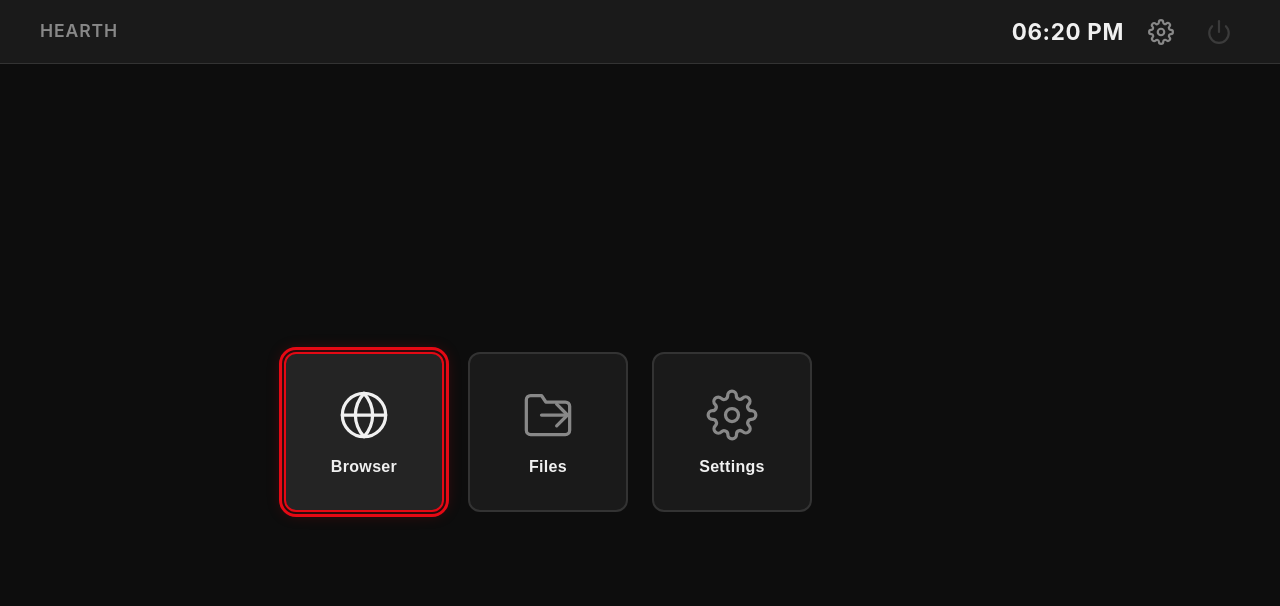
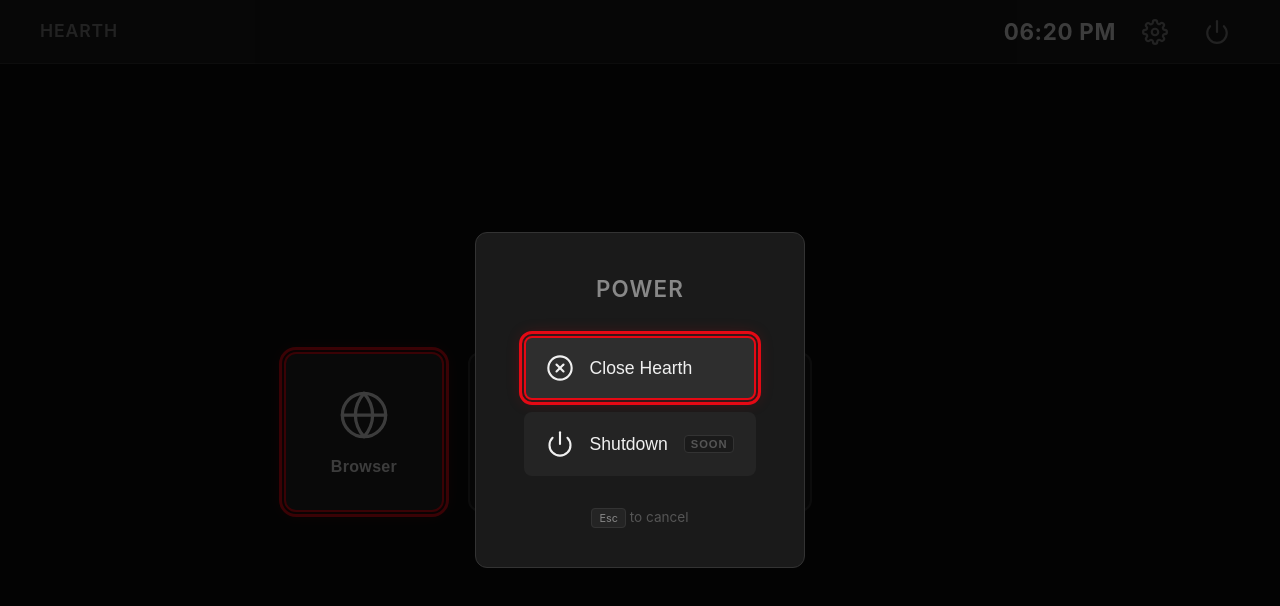
Before and after one commit to japaqonik/hearth, a Svelte app: page / in a window 1280 px wide. Both pictures are taken after a click on the button 1219 px from the left and 31 px from the top of the page. Shown: the top 606 px of the page. Built offline with nearby package versions, Linux system fonts and the light colour scheme.

Commit message:
Add handling for top bar + quit button

```diff
--- a/src/App.svelte
+++ b/src/App.svelte
@@ -1,7 +1,7 @@
 <script lang="ts">
   import { onMount } from "svelte";
-  import "./app.css";
   import Topbar from "./components/Topbar.svelte";
+  import PowerMenu from "./components/PowerMenu.svelte";
   import HomeScreen from "./views/HomeScreen.svelte";
   import FileManager from "./views/FileManager.svelte";
   import Settings from "./views/Settings.svelte";
@@ -13,6 +13,7 @@
   });
 
   let currentView = $derived($navigation.currentView);
+  let powerMenuOpen = $derived($navigation.powerMenuOpen);
 </script>
 
 <div class="layout">
@@ -27,6 +28,10 @@
       <Settings />
     {/if}
   </main>
+
+  {#if powerMenuOpen}
+    <PowerMenu />
+  {/if}
 </div>
 
 <style>
@@ -36,6 +41,7 @@
     display: flex;
     flex-direction: column;
     overflow: hidden;
+    position: relative;
   }
 
   .content {
--- a/src/components/AppGrid.svelte
+++ b/src/components/AppGrid.svelte
@@ -5,10 +5,11 @@
   interface Props {
     tiles: AppTileType[];
     focusedIndex: number;
+    active: boolean;
     onactivate: (tile: AppTileType) => void;
   }
 
-  let { tiles, focusedIndex, onactivate }: Props = $props();
+  let { tiles, focusedIndex, active, onactivate }: Props = $props();
 
   const COLS = 4;
 </script>
@@ -18,7 +19,7 @@
     <AppTile
       name={tile.name}
       icon={tile.icon}
-      focused={focusedIndex === i}
+      focused={active && focusedIndex === i}
       onclick={() => onactivate(tile)}
     />
   {/each}
--- /dev/null
+++ b/src/components/PowerMenu.svelte
@@ -0,0 +1,187 @@
+<script lang="ts">
+  import { onMount, onDestroy } from "svelte";
+  import { invoke } from "@tauri-apps/api/core";
+  import { navigation } from "../stores/navigation";
+
+  const options = [
+    { id: "close",    label: "Close Hearth",  icon: "x-circle",     available: true },
+    { id: "shutdown", label: "Shutdown",       icon: "power",        available: true },
+  ] as const;
+
+  type OptionId = typeof options[number]["id"];
+
+  let focusedIndex = $state(0);
+
+  async function activate(id: OptionId) {
+    if (id === "close") {
+      await invoke("close_app");
+    } else if (id === "shutdown") {
+      // Stub — will be implemented in the power management project
+      await invoke("shutdown_stub");
+      navigation.closePowerMenu();
+    }
+  }
+
+  function handleKey(e: KeyboardEvent) {
+    switch (e.key) {
+      case "ArrowUp":
+      case "ArrowLeft":
+        e.preventDefault();
+        focusedIndex = Math.max(focusedIndex - 1, 0);
+        break;
+      case "ArrowDown":
+      case "ArrowRight":
+        e.preventDefault();
+        focusedIndex = Math.min(focusedIndex + 1, options.length - 1);
+        break;
+      case "Enter":
+      case " ":
+        e.preventDefault();
+        activate(options[focusedIndex].id);
+        break;
+      case "Escape":
+        e.preventDefault();
+        navigation.closePowerMenu();
+        break;
+    }
+  }
+
+  onMount(() => window.addEventListener("keydown", handleKey));
+  onDestroy(() => window.removeEventListener("keydown", handleKey));
+</script>
+
+<!-- Backdrop -->
+<div class="backdrop" role="presentation" onclick={() => navigation.closePowerMenu()}>
+  <!-- Dialog — stop click propagation so clicking inside doesn't close -->
+  <div class="dialog" role="dialog" aria-modal="true" aria-label="Power menu"
+       onclick={(e) => e.stopPropagation()}>
+
+    <h2 class="title">Power</h2>
+
+    <div class="options">
+      {#each options as option, i}
+        <button
+          class="option"
+          class:focused={focusedIndex === i}
+          onclick={() => activate(option.id)}
+        >
+          {#if option.id === "close"}
+            <svg xmlns="http://www.w3.org/2000/svg" width="28" height="28" viewBox="0 0 24 24"
+                 fill="none" stroke="currentColor" stroke-width="1.8"
+                 stroke-linecap="round" stroke-linejoin="round">
+              <circle cx="12" cy="12" r="10"/>
+              <line x1="15" y1="9" x2="9" y2="15"/>
+              <line x1="9" y1="9" x2="15" y2="15"/>
+            </svg>
+          {:else}
+            <svg xmlns="http://www.w3.org/2000/svg" width="28" height="28" viewBox="0 0 24 24"
+                 fill="none" stroke="currentColor" stroke-width="1.8"
+                 stroke-linecap="round" stroke-linejoin="round">
+              <path d="M18.36 6.64a9 9 0 1 1-12.73 0"/>
+              <line x1="12" y1="2" x2="12" y2="12"/>
+            </svg>
+          {/if}
+          <span>{option.label}</span>
+          {#if option.id === "shutdown"}
+            <span class="badge">soon</span>
+          {/if}
+        </button>
+      {/each}
+    </div>
+
+    <p class="hint"><kbd>Esc</kbd> to cancel</p>
+  </div>
+</div>
+
+<style>
+  .backdrop {
+    position: fixed;
+    inset: 0;
+    background: rgba(0, 0, 0, 0.75);
+    display: flex;
+    align-items: center;
+    justify-content: center;
+    z-index: 100;
+    animation: fadeIn 150ms ease;
+  }
+
+  .dialog {
+    background: var(--surface);
+    border: 1px solid var(--border);
+    border-radius: var(--radius);
+    padding: 40px 48px;
+    min-width: 320px;
+    display: flex;
+    flex-direction: column;
+    align-items: center;
+    gap: 32px;
+  }
+
+  .title {
+    font-size: 1.4rem;
+    font-weight: 600;
+    color: var(--text-muted);
+    letter-spacing: 0.05em;
+    text-transform: uppercase;
+  }
+
+  .options {
+    display: flex;
+    flex-direction: column;
+    gap: 12px;
+    width: 100%;
+  }
+
+  .option {
+    display: flex;
+    align-items: center;
+    gap: 16px;
+    padding: 16px 20px;
+    background: var(--surface-2);
+    border: 2px solid transparent;
+    border-radius: var(--radius-sm);
+    color: var(--text);
+    font-size: 1.1rem;
+    font-weight: 500;
+    width: 100%;
+    transition: background var(--transition), border-color var(--transition);
+  }
+
+  .option:hover {
+    background: var(--surface-3);
+  }
+
+  .option.focused {
+    border-color: var(--accent);
+    box-shadow: 0 0 16px var(--accent-glow);
+    background: var(--surface-3);
+  }
+
+  .badge {
+    margin-left: auto;
+    font-size: 0.7rem;
+    font-weight: 600;
+    text-transform: uppercase;
+    letter-spacing: 0.08em;
+    color: var(--text-dim);
+    background: var(--surface);
+    border: 1px solid var(--border);
+    border-radius: 4px;
+    padding: 2px 6px;
+  }
+
+  .hint {
+    color: var(--text-dim);
+    font-size: 0.85rem;
+  }
+
+  kbd {
+    background: var(--surface-2);
+    border: 1px solid var(--border);
+    border-radius: 4px;
+    padding: 2px 7px;
+    font-family: inherit;
+    font-size: 0.8em;
+    color: var(--text-muted);
+  }
+</style>
--- a/src/components/Topbar.svelte
+++ b/src/components/Topbar.svelte
@@ -1,21 +1,65 @@
 <script lang="ts">
   import { onMount, onDestroy } from "svelte";
-  import { navigation } from "../stores/navigation";
+  import { navigation, TOPBAR_ITEMS } from "../stores/navigation";
 
   let time = $state("");
   let timer: ReturnType<typeof setInterval>;
+  let focusZone = $derived($navigation.focusZone);
+  let focusedTopbarIndex = $derived($navigation.focusedTopbarIndex);
 
   function updateClock() {
     const now = new Date();
     time = now.toLocaleTimeString([], { hour: "2-digit", minute: "2-digit" });
   }
 
+  function handleKey(e: KeyboardEvent) {
+    if (focusZone !== "topbar") return;
+
+    switch (e.key) {
+      case "ArrowLeft":
+        e.preventDefault();
+        navigation.moveTopbar("left");
+        break;
+      case "ArrowRight":
+        e.preventDefault();
+        navigation.moveTopbar("right");
+        break;
+      case "ArrowDown":
+        e.preventDefault();
+        navigation.leaveTopbar();
+        break;
+      case "Escape":
+        e.preventDefault();
+        navigation.leaveTopbar();
+        break;
+      case "Enter":
+      case " ":
+        e.preventDefault();
+        activateFocused();
+        break;
+    }
+  }
+
+  function activateFocused() {
+    const item = TOPBAR_ITEMS[focusedTopbarIndex];
+    if (item === "settings") {
+      navigation.leaveTopbar();
+      navigation.goTo("settings");
+    } else if (item === "power") {
+      navigation.openPowerMenu();
+    }
+  }
+
   onMount(() => {
     updateClock();
     timer = setInterval(updateClock, 1000);
+    window.addEventListener("keydown", handleKey);
   });
 
-  onDestroy(() => clearInterval(timer));
+  onDestroy(() => {
+    clearInterval(timer);
+    window.removeEventListener("keydown", handleKey);
+  });
 </script>
 
 <header class="topbar">
@@ -28,10 +72,10 @@
 
     <button
       class="icon-btn"
+      class:focused={focusZone === "topbar" && focusedTopbarIndex === 0}
       title="Settings"
-      onclick={() => navigation.goTo("settings")}
+      onclick={() => { navigation.goTo("settings"); }}
     >
-      <!-- gear icon -->
       <svg xmlns="http://www.w3.org/2000/svg" width="26" height="26" viewBox="0 0 24 24"
            fill="none" stroke="currentColor" stroke-width="2" stroke-linecap="round" stroke-linejoin="round">
         <circle cx="12" cy="12" r="3"/>
@@ -47,8 +91,12 @@
       </svg>
     </button>
 
-    <!-- Power button — visual stub, no action in Phase 1 -->
-    <button class="icon-btn icon-btn--dim" title="Power (not yet active)">
+    <button
+      class="icon-btn"
+      class:focused={focusZone === "topbar" && focusedTopbarIndex === 1}
+      title="Power"
+      onclick={() => navigation.openPowerMenu()}
+    >
       <svg xmlns="http://www.w3.org/2000/svg" width="26" height="26" viewBox="0 0 24 24"
            fill="none" stroke="currentColor" stroke-width="2" stroke-linecap="round" stroke-linejoin="round">
         <path d="M18.36 6.64a9 9 0 1 1-12.73 0"/>
@@ -96,23 +144,24 @@
 
   .icon-btn {
     background: none;
-    border: none;
+    border: 2px solid transparent;
     color: var(--text-muted);
     padding: 8px;
     border-radius: var(--radius-sm);
     display: flex;
     align-items: center;
     justify-content: center;
-    transition: color var(--transition), background var(--transition);
+    transition: color var(--transition), background var(--transition), border-color var(--transition);
   }
 
-  .icon-btn:hover,
-  .icon-btn:focus-visible {
+  .icon-btn:hover {
     color: var(--text);
     background: var(--surface-2);
   }
 
-  .icon-btn--dim {
-    opacity: 0.3;
+  .icon-btn.focused {
+    color: var(--text);
+    border-color: var(--accent);
+    box-shadow: 0 0 12px var(--accent-glow);
   }
 </style>
--- a/src/main.ts
+++ b/src/main.ts
@@ -1,3 +1,4 @@
+import "./app.css";
 import { mount } from "svelte";
 import App from "./App.svelte";
 
--- a/src/stores/navigation.ts
+++ b/src/stores/navigation.ts
@@ -1,11 +1,20 @@
 import { writable } from "svelte/store";
 
 export type View = "home" | "filemanager" | "settings";
+
+// Topbar buttons in order: settings, power
+export const TOPBAR_ITEMS = ["settings", "power"] as const;
+export type TopbarItem = typeof TOPBAR_ITEMS[number];
+
+export type FocusZone = "grid" | "topbar";
 
 interface NavigationState {
   currentView: View;
   previousView: View | null;
   focusedTileIndex: number;
+  focusZone: FocusZone;
+  focusedTopbarIndex: number;  // index into TOPBAR_ITEMS
+  powerMenuOpen: boolean;
 }
 
 function createNavigation() {
@@ -13,31 +22,75 @@
     currentView: "home",
     previousView: null,
     focusedTileIndex: 0,
+    focusZone: "grid",
+    focusedTopbarIndex: 0,
+    powerMenuOpen: false,
   });
 
   return {
     subscribe,
+
     goTo(view: View) {
       update((s) => ({
         ...s,
         previousView: s.currentView,
         currentView: view,
         focusedTileIndex: 0,
+        focusZone: "grid",
       }));
     },
+
     goBack() {
       update((s) => ({
         ...s,
         currentView: s.previousView ?? "home",
         previousView: null,
         focusedTileIndex: 0,
+        focusZone: "grid",
       }));
     },
+
     setFocus(index: number) {
       update((s) => ({ ...s, focusedTileIndex: index }));
     },
+
+    // Enter topbar from grid
+    enterTopbar() {
+      update((s) => ({ ...s, focusZone: "topbar", focusedTopbarIndex: 0 }));
+    },
+
+    // Return to grid from topbar
+    leaveTopbar() {
+      update((s) => ({ ...s, focusZone: "grid" }));
+    },
+
+    moveTopbar(dir: "left" | "right") {
+      update((s) => {
+        const max = TOPBAR_ITEMS.length - 1;
+        const next = dir === "right"
+          ? Math.min(s.focusedTopbarIndex + 1, max)
+          : Math.max(s.focusedTopbarIndex - 1, 0);
+        return { ...s, focusedTopbarIndex: next };
+      });
+    },
+
+    openPowerMenu() {
+      update((s) => ({ ...s, powerMenuOpen: true }));
+    },
+
+    closePowerMenu() {
+      update((s) => ({ ...s, powerMenuOpen: false, focusZone: "topbar", focusedTopbarIndex: 1 }));
+    },
+
     reset() {
-      set({ currentView: "home", previousView: null, focusedTileIndex: 0 });
+      set({
+        currentView: "home",
+        previousView: null,
+        focusedTileIndex: 0,
+        focusZone: "grid",
+        focusedTopbarIndex: 0,
+        powerMenuOpen: false,
+      });
     },
   };
 }
--- a/src/views/HomeScreen.svelte
+++ b/src/views/HomeScreen.svelte
@@ -9,6 +9,7 @@
 
   let focusedIndex = $state(0);
   let tiles = $derived($settings.apps.tiles);
+  let focusZone = $derived($navigation.focusZone);
   let errorMsg = $state("");
   let errorTimer: ReturnType<typeof setTimeout>;
 
@@ -35,6 +36,9 @@
   }
 
   function handleKey(e: KeyboardEvent) {
+    // Only handle keys when focus is in the grid
+    if (focusZone !== "grid") return;
+
     const count = tiles.length;
     if (count === 0) return;
 
@@ -53,7 +57,12 @@
         break;
       case "ArrowUp":
         e.preventDefault();
-        focusedIndex = Math.max(focusedIndex - COLS, 0);
+        // If we're in the top row, move focus to topbar
+        if (focusedIndex < COLS) {
+          navigation.enterTopbar();
+        } else {
+          focusedIndex = Math.max(focusedIndex - COLS, 0);
+        }
         break;
       case "Enter":
       case " ":
@@ -62,6 +71,13 @@
         break;
     }
   }
+
+  // When topbar leaves back to grid, restore focus
+  $effect(() => {
+    if (focusZone === "grid") {
+      // keep focusedIndex as-is
+    }
+  });
 
   onMount(() => window.addEventListener("keydown", handleKey));
   onDestroy(() => window.removeEventListener("keydown", handleKey));
@@ -72,6 +88,7 @@
     <AppGrid
       {tiles}
       {focusedIndex}
+      active={focusZone === "grid"}
       onactivate={activateTile}
     />
   </div>
```
Also changed, not shown: src-tauri/tauri.conf.json (+5 -5 lines), 2 other files (tests, documents, lock files or other folders).
